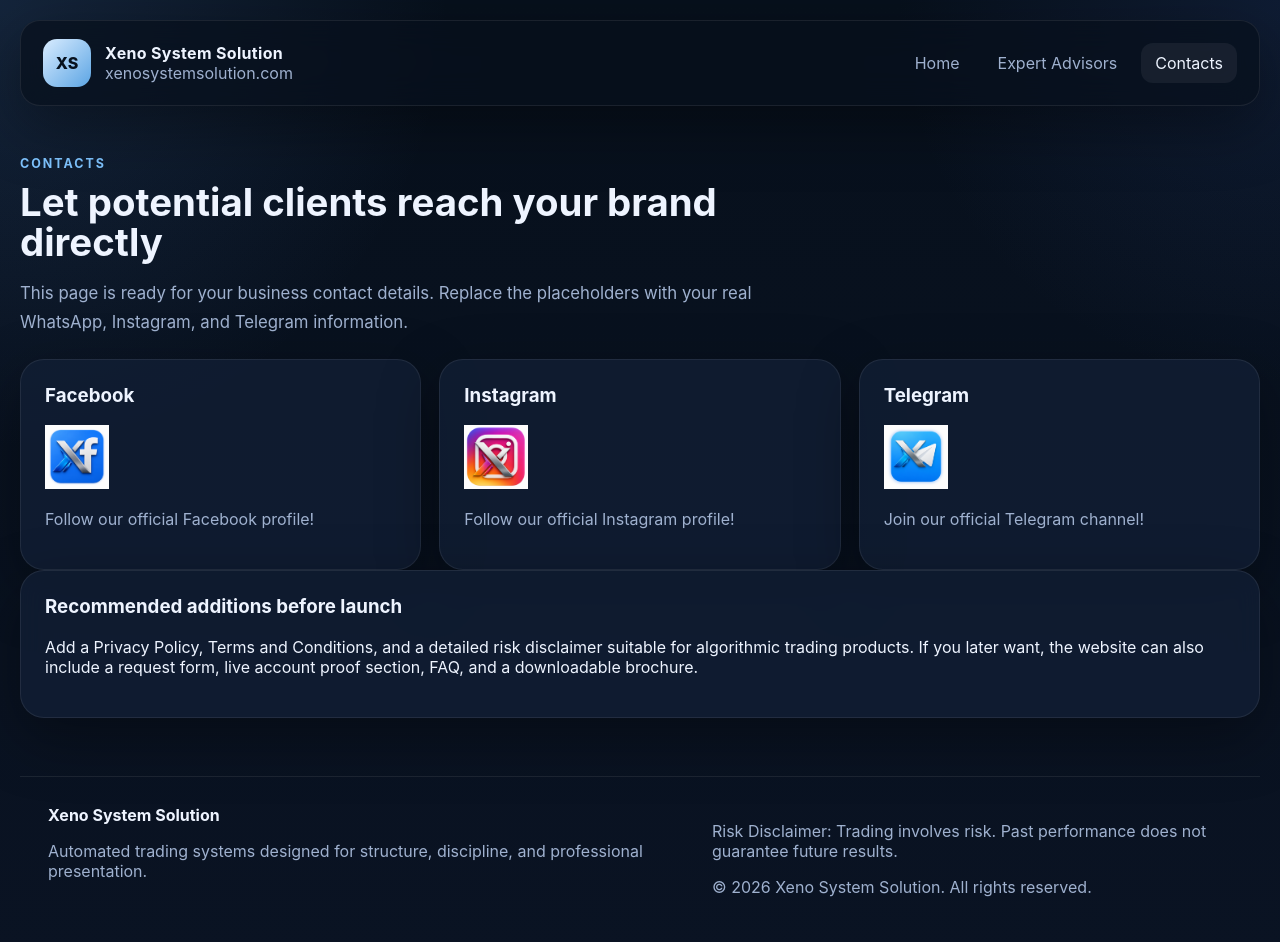
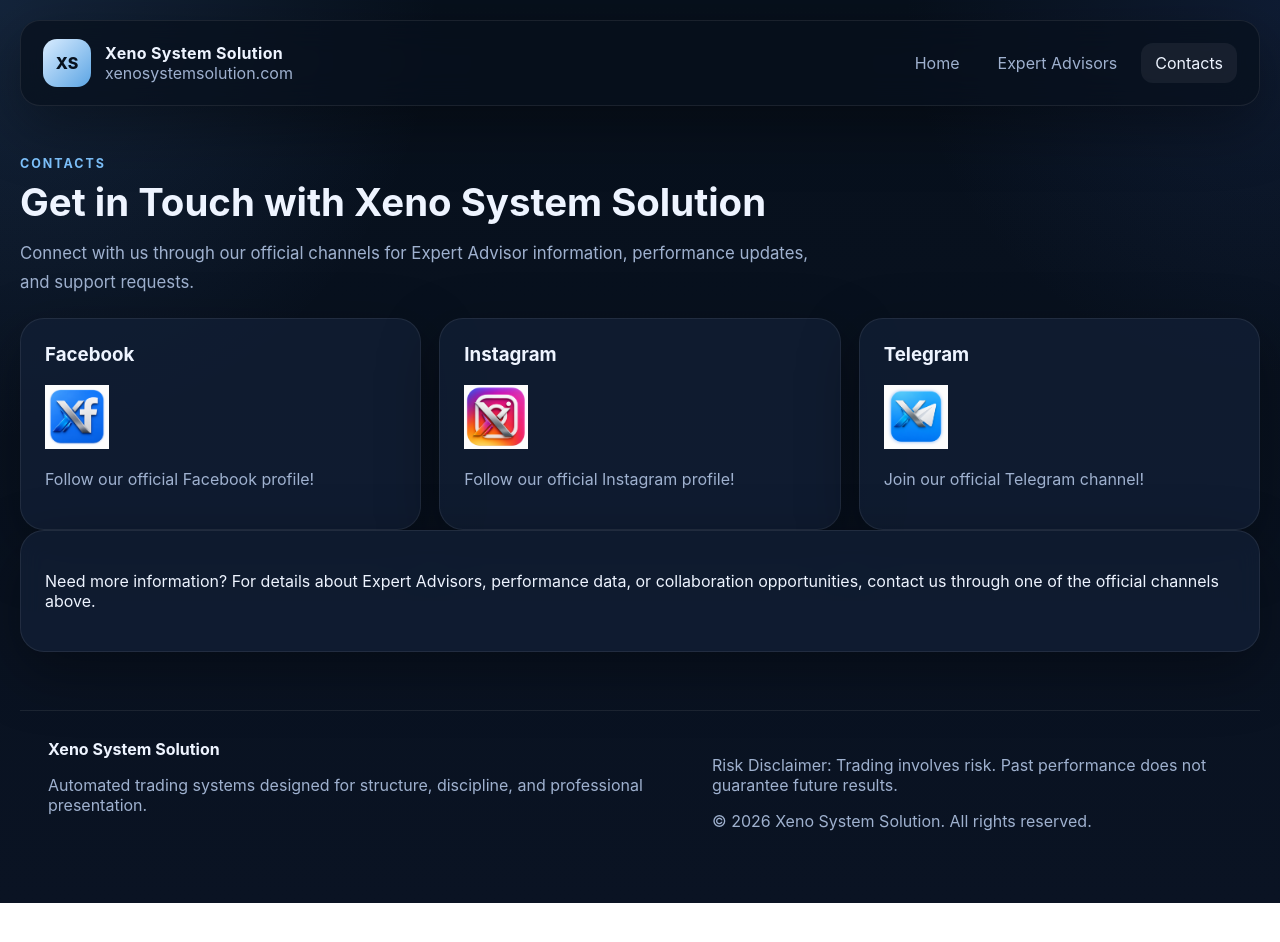
Before and after one commit to giovannimaccioni1989-byte/xeno-system-solution, a React (Vite) app: page /contacts in a window 1280 px wide. Shown: the top 942 px of the page. After the commit the page ends 903 px from the top, so only its background shows below. Built offline with nearby package versions, Linux system fonts and the light colour scheme.

Commit message:
Update ContactPage.jsx

```diff
--- a/src/pages/ContactPage.jsx
+++ b/src/pages/ContactPage.jsx
@@ -26,8 +26,8 @@ export default function ContactPage() {
     <section className="content-section">
       <SectionTitle
         eyebrow="CONTACTS"
-        title="Let potential clients reach your brand directly"
-        text="This page is ready for your business contact details. Replace the placeholders with your real WhatsApp, Instagram, and Telegram information."
+        title="Get in Touch with Xeno System Solution"
+        text="Connect with us through our official channels for Expert Advisor information, performance updates, and support requests."
       />
 
       <div className="grid three">
@@ -52,11 +52,10 @@ export default function ContactPage() {
       </div>
 
       <div className="glass-card legal-note">
-        <h3>Recommended additions before launch</h3>
+
         <p>
-          Add a Privacy Policy, Terms and Conditions, and a detailed risk disclaimer suitable for algorithmic trading
-          products. If you later want, the website can also include a request form, live account proof section, FAQ,
-          and a downloadable brochure.
+          Need more information?
+          For details about Expert Advisors, performance data, or collaboration opportunities, contact us through one of the official channels above.
         </p>
       </div>
     </section>
```
